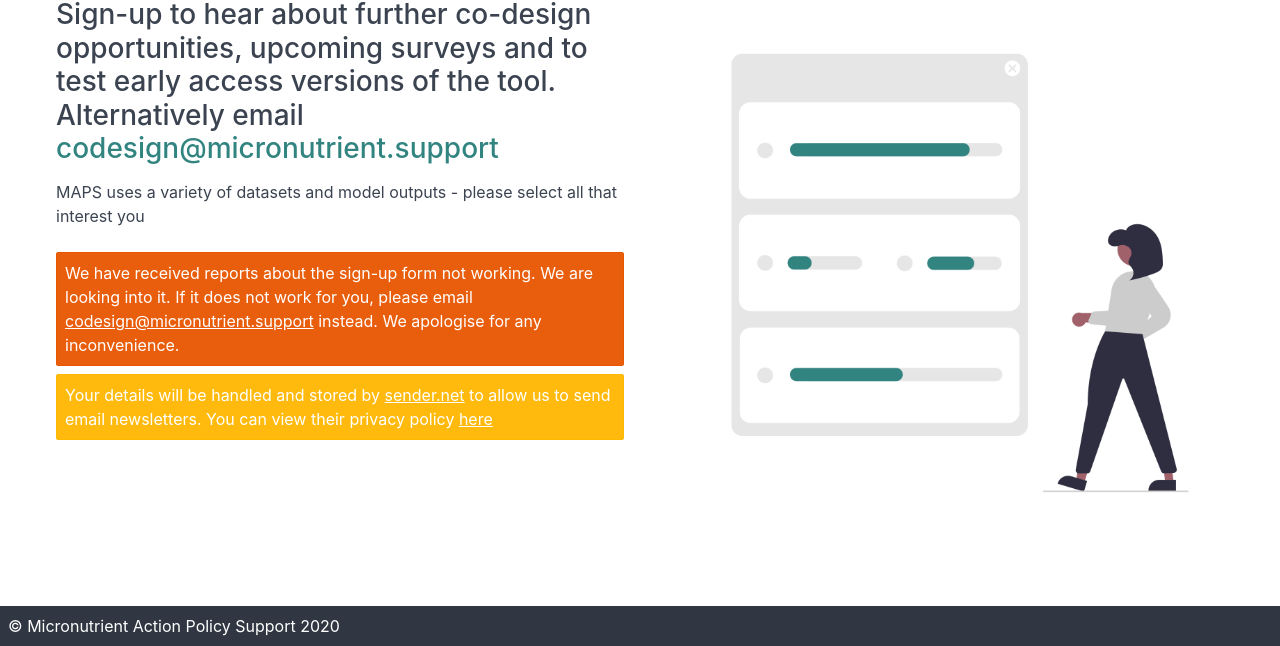
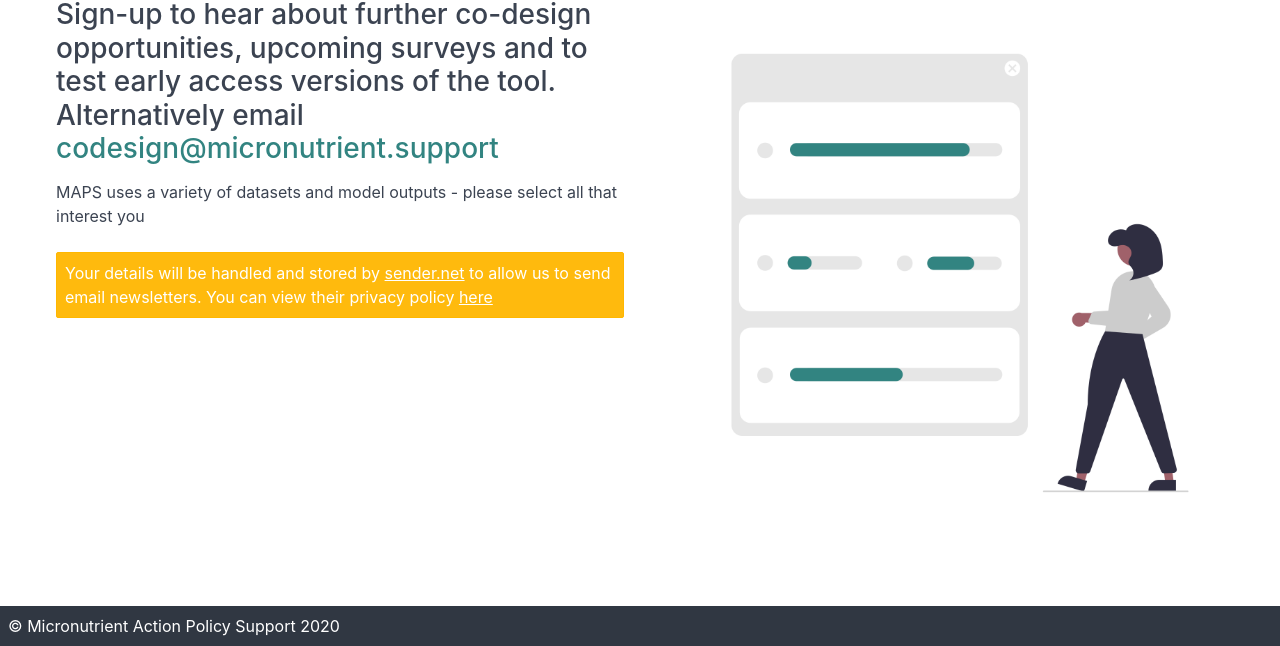
Before and after one commit to micronutrientsupport/micronutrient.support, an Eleventy site: page anh-getinvolved.html in a window 1280 px wide. Shown: the part 154-800 px from the top of the page. Built offline with nearby package versions, Linux system fonts and the light colour scheme; Eleventy itself is replaced by a stand-in of ours; files that its build step writes are made by us from their sources.

Commit message:
fix: remove error message

```diff
--- a/anh-getinvolved.html
+++ b/anh-getinvolved.html
@@ -28,9 +28,9 @@ layout: default
                   <div style="margin-left: 40px;  margin-bottom: -4rem; position: relative;">
                     <h3>Sign-up to hear about further co-design opportunities, upcoming surveys and to test early access versions of the tool.  Alternatively email <a href="mailto:codesign@micronutrient.support">codesign@micronutrient.support</a></h3>
                     <p>MAPS uses a variety of datasets and model outputs - please select all that interest you</p>
-                    <div class="toast toast-error mb-2" style="position: relative; width: 100%;">
+                    <!-- <div class="toast toast-error mb-2" style="position: relative; width: 100%;">
                       We have received reports about the sign-up form not working.  We are looking into it. If it does not work for you, please email <a href="mailto:codesign@micronutrient.support">codesign@micronutrient.support</a> instead.  We apologise for any inconvenience.
-                  </div>
+                  </div> -->
                     <div class="toast toast-warning" style="position: relative; width: 100%;">
                         Your details will be handled and stored by <a href="https://www.sender.net/">sender.net</a> to
                         allow us to send email newsletters.  You can view their privacy policy <a href="https://www.sender.net/privacy-policy/">here</a>
```
